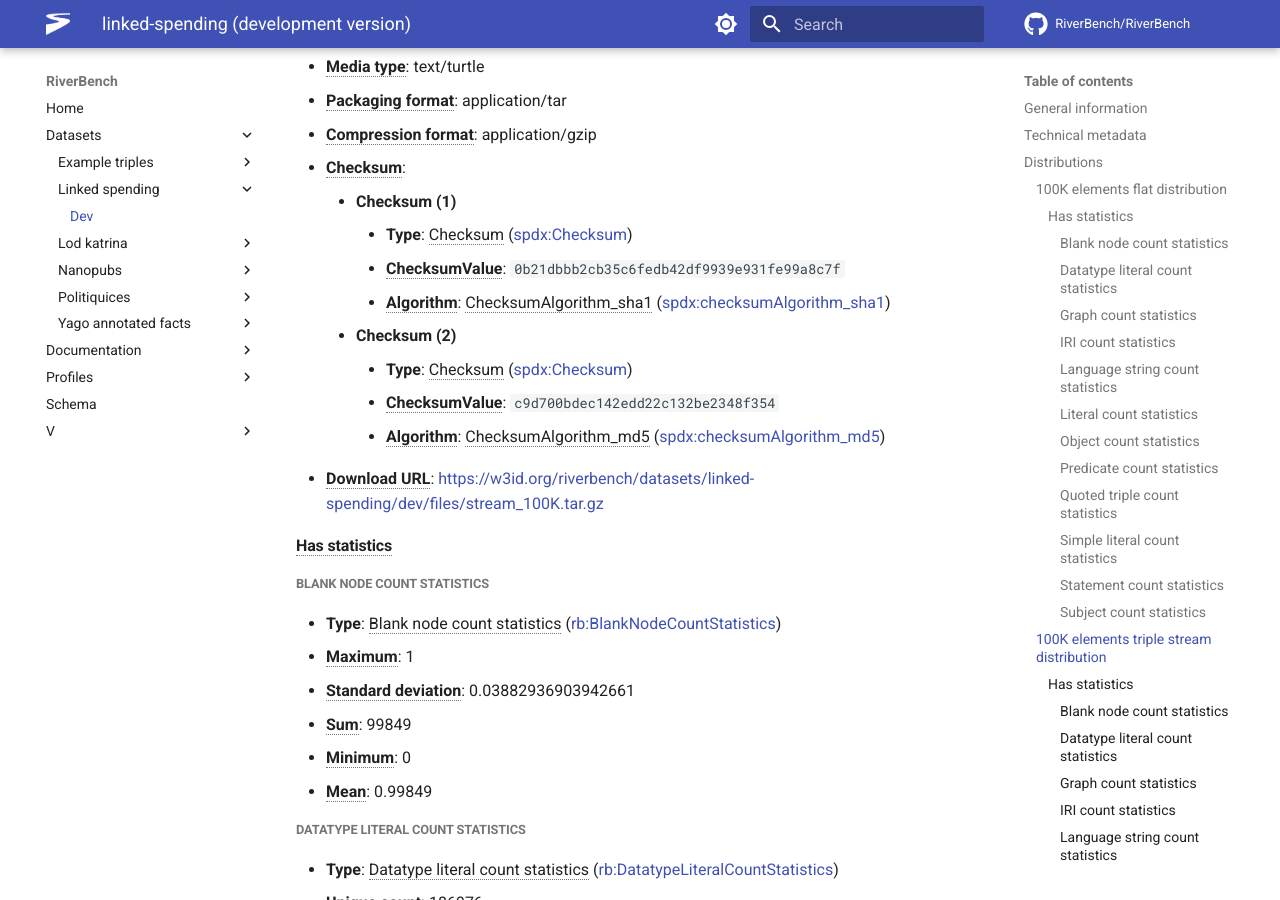
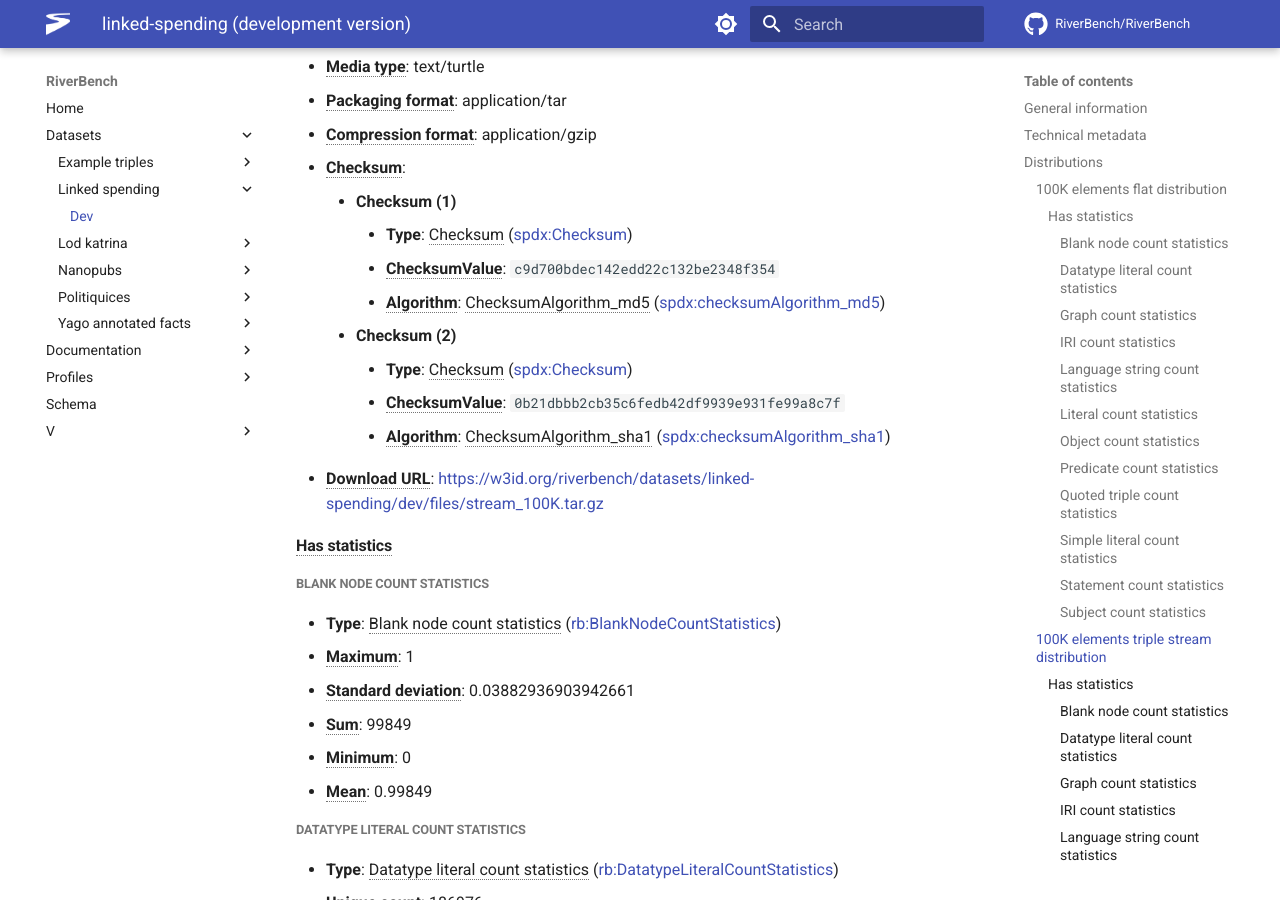
Before and after one commit to RiverBench/riverbench.github.io, an MkDocs documentation site: the page built from docs/datasets/linked-spending/dev/index.md, in a window 1280 px wide and 900 px high, scrolled down 6122 px. Built offline with MkDocs 1.6.1 and Material for MkDocs 9.7.7, drawn with Linux system fonts in a browser that asks for light colours; comment, search, counter and statistics services are not loaded; some of the changed text lies outside the part shown.

```diff
--- a/docs/datasets/linked-spending/dev/index.md
+++ b/docs/datasets/linked-spending/dev/index.md
@@ -205,12 +205,12 @@ This is a subset of the LinkedSpending dataset (LS package 2013-9), which contai
 - **<abbr title="The checksum property provides a mechanism that can be used to verify that the contents of a File or Package have not changed.">Checksum</abbr>**:
     - **Checksum (1)**
         - **Type**: <abbr title="A Checksum is value that allows the contents of a file to be authenticated. Even small changes to the content of the file will change its checksum. This class allows the results of a variety of checksum and cryptographic message digest algorithms to be represented.">Checksum</abbr> ([spdx:Checksum](http://spdx.org/rdf/terms#Checksum))
+        - **<abbr title="The checksumValue property provides a lower case hexidecimal encoded digest value produced using a specific algorithm.">ChecksumValue</abbr>**: `c9d700bdec142edd22c132be2348f354`
+        - **<abbr title="Identifies the algorithm used to produce the subject Checksum. Currently, SHA-1 is the only supported algorithm. It is anticipated that other algorithms will be supported at a later time.">Algorithm</abbr>**: <abbr title="Indicates the algorithm used was MD5">ChecksumAlgorithm_md5</abbr> ([spdx:checksumAlgorithm_md5](http://spdx.org/rdf/terms#checksumAlgorithm_md5))
+    - **Checksum (2)**
+        - **Type**: <abbr title="A Checksum is value that allows the contents of a file to be authenticated. Even small changes to the content of the file will change its checksum. This class allows the results of a variety of checksum and cryptographic message digest algorithms to be represented.">Checksum</abbr> ([spdx:Checksum](http://spdx.org/rdf/terms#Checksum))
         - **<abbr title="The checksumValue property provides a lower case hexidecimal encoded digest value produced using a specific algorithm.">ChecksumValue</abbr>**: `0b21dbbb2cb35c6fedb42df9939e931fe99a8c7f`
         - **<abbr title="Identifies the algorithm used to produce the subject Checksum. Currently, SHA-1 is the only supported algorithm. It is anticipated that other algorithms will be supported at a later time.">Algorithm</abbr>**: <abbr title="Indicates the algorithm used was SHA-1">ChecksumAlgorithm_sha1</abbr> ([spdx:checksumAlgorithm_sha1](http://spdx.org/rdf/terms#checksumAlgorithm_sha1))
-    - **Checksum (2)**
-        - **Type**: <abbr title="A Checksum is value that allows the contents of a file to be authenticated. Even small changes to the content of the file will change its checksum. This class allows the results of a variety of checksum and cryptographic message digest algorithms to be represented.">Checksum</abbr> ([spdx:Checksum](http://spdx.org/rdf/terms#Checksum))
-        - **<abbr title="The checksumValue property provides a lower case hexidecimal encoded digest value produced using a specific algorithm.">ChecksumValue</abbr>**: `c9d700bdec142edd22c132be2348f354`
-        - **<abbr title="Identifies the algorithm used to produce the subject Checksum. Currently, SHA-1 is the only supported algorithm. It is anticipated that other algorithms will be supported at a later time.">Algorithm</abbr>**: <abbr title="Indicates the algorithm used was MD5">ChecksumAlgorithm_md5</abbr> ([spdx:checksumAlgorithm_md5](http://spdx.org/rdf/terms#checksumAlgorithm_md5))
 - **<abbr title="The URL of the downloadable file in a given format. E.g. CSV file or RDF file. The format is indicated by the distribution's dct:format and/or dcat:mediaType.">Download URL</abbr>**: [https://w3id.org/riverbench/datasets/linked-spending/dev/files/stream_100K.tar.gz](https://w3id.org/riverbench/datasets/linked-spending/dev/files/stream_100K.tar.gz)
 
 #### <abbr title="Has a dataset statistics object">Has statistics</abbr>
@@ -482,12 +482,12 @@ This is a subset of the LinkedSpending dataset (LS package 2013-9), which contai
 - **<abbr title="The checksum property provides a mechanism that can be used to verify that the contents of a File or Package have not changed.">Checksum</abbr>**:
     - **Checksum (1)**
         - **Type**: <abbr title="A Checksum is value that allows the contents of a file to be authenticated. Even small changes to the content of the file will change its checksum. This class allows the results of a variety of checksum and cryptographic message digest algorithms to be represented.">Checksum</abbr> ([spdx:Checksum](http://spdx.org/rdf/terms#Checksum))
+        - **<abbr title="The checksumValue property provides a lower case hexidecimal encoded digest value produced using a specific algorithm.">ChecksumValue</abbr>**: `396f219d03ba182efcc2b24bbc8d6d76f23e523c`
+        - **<abbr title="Identifies the algorithm used to produce the subject Checksum. Currently, SHA-1 is the only supported algorithm. It is anticipated that other algorithms will be supported at a later time.">Algorithm</abbr>**: <abbr title="Indicates the algorithm used was SHA-1">ChecksumAlgorithm_sha1</abbr> ([spdx:checksumAlgorithm_sha1](http://spdx.org/rdf/terms#checksumAlgorithm_sha1))
+    - **Checksum (2)**
+        - **Type**: <abbr title="A Checksum is value that allows the contents of a file to be authenticated. Even small changes to the content of the file will change its checksum. This class allows the results of a variety of checksum and cryptographic message digest algorithms to be represented.">Checksum</abbr> ([spdx:Checksum](http://spdx.org/rdf/terms#Checksum))
         - **<abbr title="The checksumValue property provides a lower case hexidecimal encoded digest value produced using a specific algorithm.">ChecksumValue</abbr>**: `0151596886ad6b8dae5446e32f3ebe3d`
         - **<abbr title="Identifies the algorithm used to produce the subject Checksum. Currently, SHA-1 is the only supported algorithm. It is anticipated that other algorithms will be supported at a later time.">Algorithm</abbr>**: <abbr title="Indicates the algorithm used was MD5">ChecksumAlgorithm_md5</abbr> ([spdx:checksumAlgorithm_md5](http://spdx.org/rdf/terms#checksumAlgorithm_md5))
-    - **Checksum (2)**
-        - **Type**: <abbr title="A Checksum is value that allows the contents of a file to be authenticated. Even small changes to the content of the file will change its checksum. This class allows the results of a variety of checksum and cryptographic message digest algorithms to be represented.">Checksum</abbr> ([spdx:Checksum](http://spdx.org/rdf/terms#Checksum))
-        - **<abbr title="The checksumValue property provides a lower case hexidecimal encoded digest value produced using a specific algorithm.">ChecksumValue</abbr>**: `396f219d03ba182efcc2b24bbc8d6d76f23e523c`
-        - **<abbr title="Identifies the algorithm used to produce the subject Checksum. Currently, SHA-1 is the only supported algorithm. It is anticipated that other algorithms will be supported at a later time.">Algorithm</abbr>**: <abbr title="Indicates the algorithm used was SHA-1">ChecksumAlgorithm_sha1</abbr> ([spdx:checksumAlgorithm_sha1](http://spdx.org/rdf/terms#checksumAlgorithm_sha1))
 - **<abbr title="The URL of the downloadable file in a given format. E.g. CSV file or RDF file. The format is indicated by the distribution's dct:format and/or dcat:mediaType.">Download URL</abbr>**: [https://w3id.org/riverbench/datasets/linked-spending/dev/files/stream_10K.tar.gz](https://w3id.org/riverbench/datasets/linked-spending/dev/files/stream_10K.tar.gz)
 
 #### <abbr title="Has a dataset statistics object">Has statistics</abbr>
```
